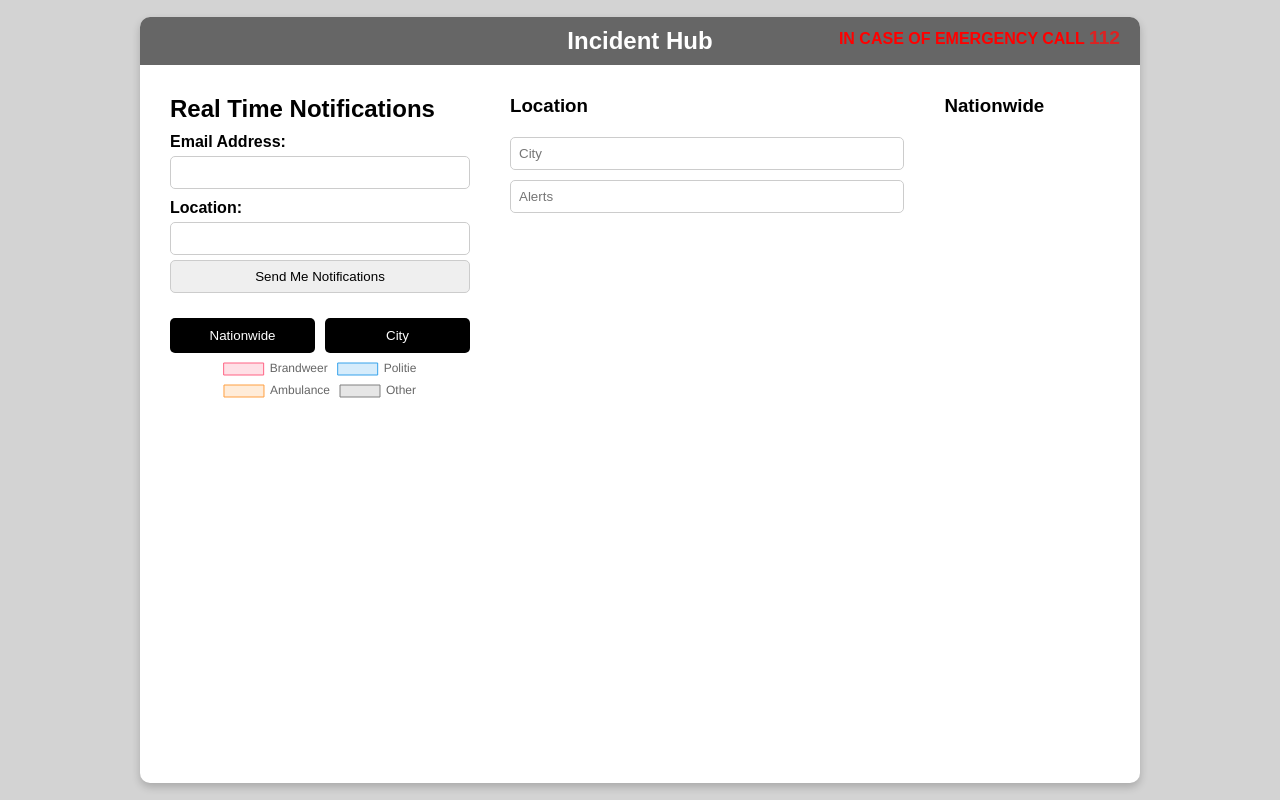
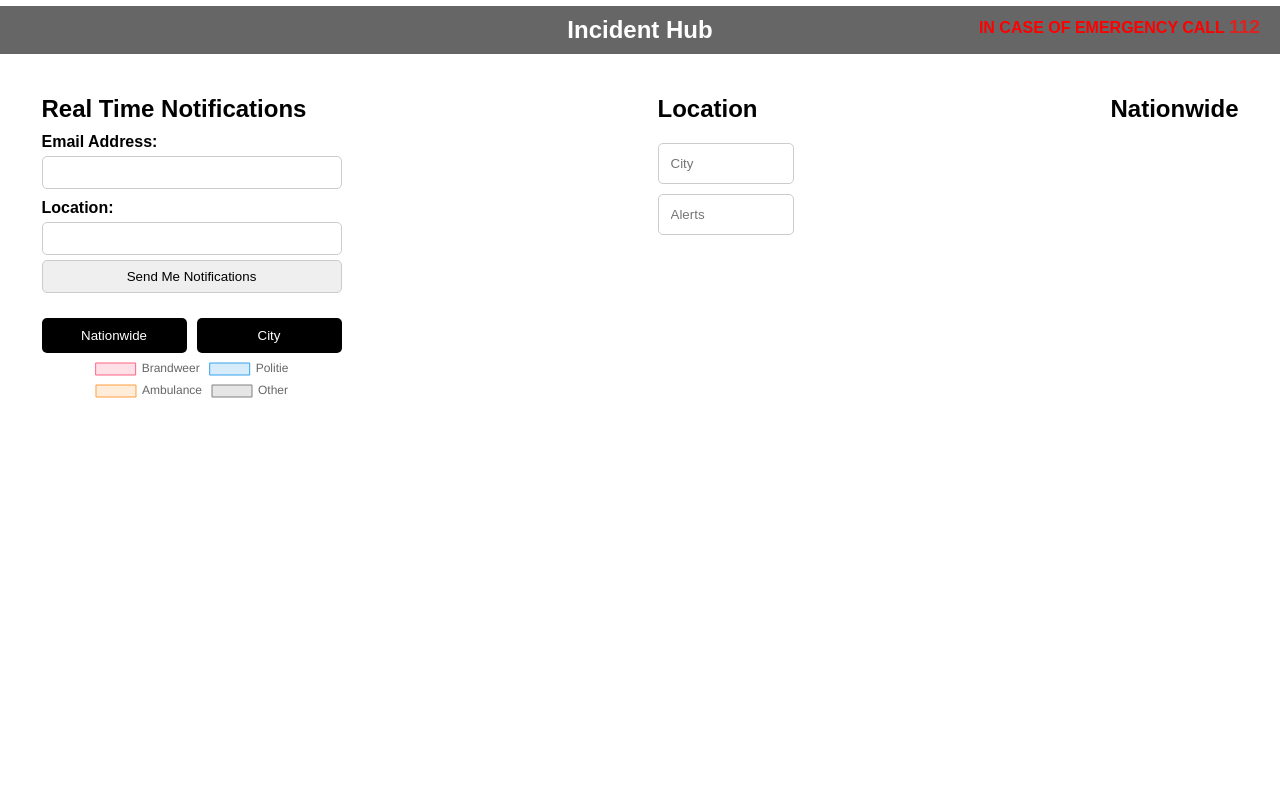
Before and after one commit to fedept17/Twitter1, a Python web app: template templates/index.html in a window 1280 px wide. Run offline with Jinja, Linux system fonts and the light colour scheme; the template is opened without the code that fills it, so the values that code supplies are empty; some libraries are stand-ins or nearby versions.

Commit message:
ui has been changed

```diff
--- a/static/styles.css
+++ b/static/styles.css
@@ -18,14 +18,7 @@ body {
     flex-direction: column;
 }
 
-.container {
-    width: 80%;
-    max-width: 1000px;
-    background-color: white;
-    border-radius: 10px;
-    box-shadow: 0 4px 8px rgba(0,0,0,0.2);
-    overflow: hidden;
-}
+
 
 .header {
     background-color: #666;
@@ -54,17 +47,19 @@ body {
 
 .content {
     display: flex;
-    padding: 20px;
-    gap: 20px;
+    padding: 31.5px;
+    gap: 296px;
 }
 
 .notifications, .location-alerts, .nationwide-alerts {
     flex: 1;
     padding: 10px;
+
 }
 
 .notifications h2, .location-alerts h3, .nationwide-alerts h3 {
     margin-bottom: 10px;
+    font-size: 24px;
 }
 
 .notifications label {
@@ -92,6 +87,11 @@ body {
     margin-top: 15px;
     cursor: pointer;
 }
+
+.notifications button:hover {
+    background-color: grey;
+    color: black;
+  }
 
 .buttons {
     display: flex;
@@ -149,12 +149,12 @@ body {
 
 .location-alerts input, .nationwide-alerts input {
     width: 100%;
-    padding: 8px;
+    padding: 12px;
     margin-top: 10px;
     border: 1px solid #ccc;
     border-radius: 5px;
 }
 
 body {
-    background-color: lightgray;
+    background-color: white;
 }
```
